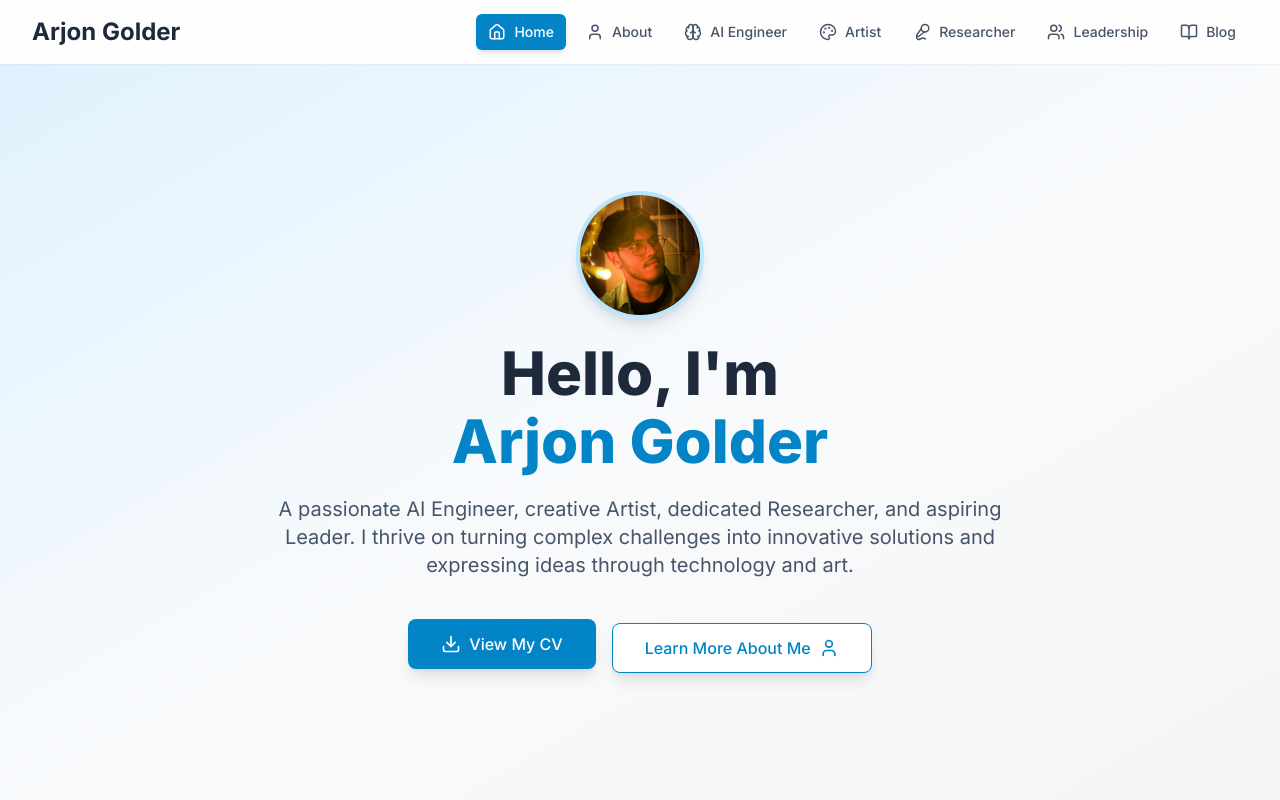
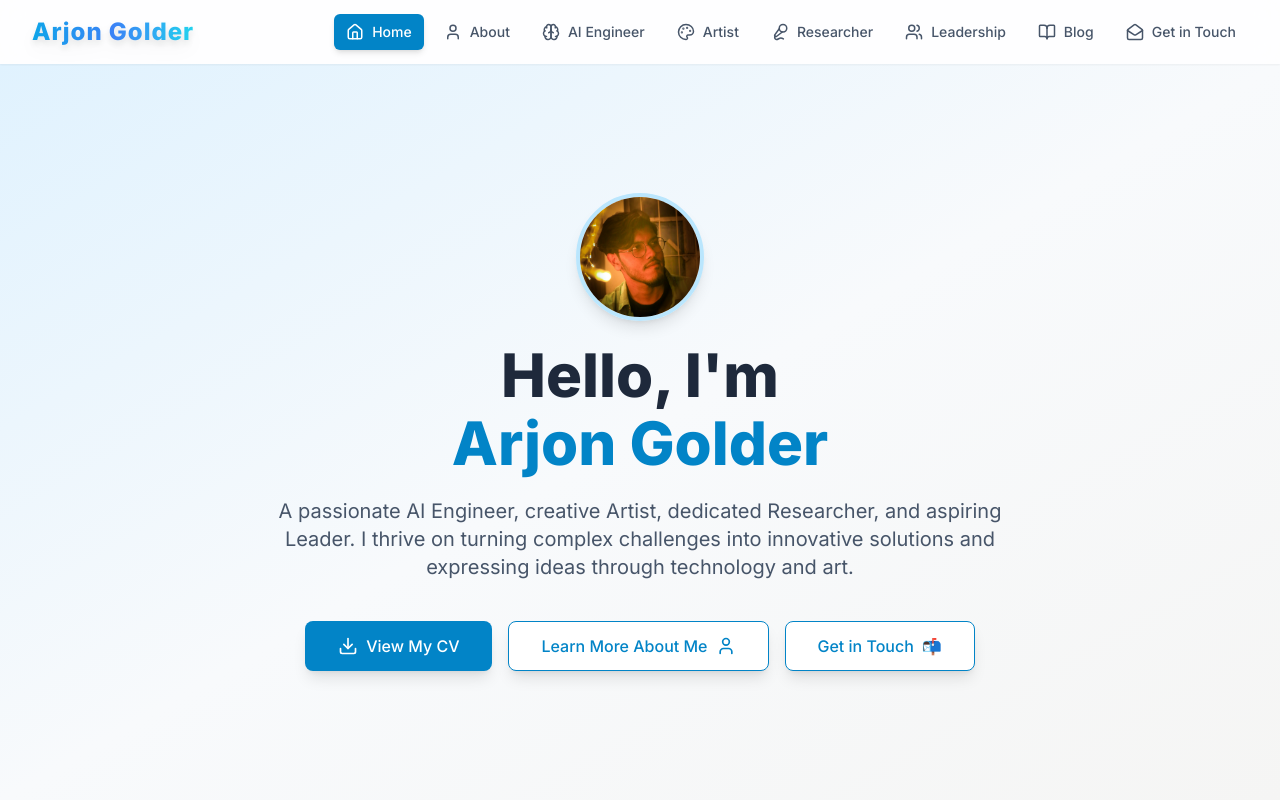
Before and after one commit to arjonnill07/live-portfolio, a React (Vite) app in the folder Arjon-portfolio/: page / in a window 1280 px wide. Shown: the top 800 px of the page. Built offline with nearby package versions, Linux system fonts and the light colour scheme.

Commit message:
updated contact me section

```diff
--- a/Arjon-portfolio/src/App.jsx
+++ b/Arjon-portfolio/src/App.jsx
@@ -8,6 +8,7 @@ import ArtistSection from './components/ArtistSection';
 import ResearcherSection from './components/ResearcherSection';
 import LeadershipSection from './components/LeadershipSection';
 import BlogSection from './components/BlogSection';
+import GetInTouch from './components/GetInTouch';
 
 // Main App Component
 export default function App() {
@@ -38,6 +39,8 @@ export default function App() {
         return <LeadershipSection />;
       case 'blog':
         return <BlogSection />;
+      case 'get-in-touch':
+        return <GetInTouch />;
       default:
         return <HomeSection setCurrentPage={setCurrentPage} />;
     }
--- /dev/null
+++ b/Arjon-portfolio/src/components/GetInTouch.jsx
@@ -0,0 +1,63 @@
+import React from 'react';
+import SectionTitle from './SectionTitle';
+import { Mail, Phone, MapPin, Linkedin, Github, Facebook } from 'lucide-react';
+
+const contactInfo = [
+  {
+    icon: <Mail size={22} className="text-sky-600 mr-3" />, label: 'Email', value: 'arjongoldercse@gmail.com', link: 'mailto:arjongoldercse@gmail.com'
+  },
+  {
+    icon: <Phone size={22} className="text-sky-600 mr-3" />, label: 'Phone', value: '+880 1881896752', link: 'tel:+8801881896752'
+  },
+  {
+    icon: <MapPin size={22} className="text-sky-600 mr-3" />, label: 'Location', value: 'Khulna, Bangladesh', link: null
+  },
+];
+
+const socialLinks = [
+  {
+    icon: <Linkedin size={22} />, label: 'LinkedIn', url: 'https://www.linkedin.com/in/arjon-golder/'
+  },
+  {
+    icon: <Github size={22} />, label: 'GitHub', url: 'https://github.com/arjonnill07'
+  },
+  {
+    icon: <Facebook size={22} />, label: 'Facebook', url: 'https://www.facebook.com/arjon.nill'
+  },
+
+];
+
+const GetInTouch = () => (
+  <section id="get-in-touch" className="py-16 sm:py-24 bg-gradient-to-br from-sky-50 via-blue-50 to-cyan-50 text-slate-800 px-4">
+    <div className="container mx-auto max-w-2xl">
+      <SectionTitle>Get in <span className="text-sky-600">Touch</span></SectionTitle>
+      <p className="text-center text-lg text-slate-600 mb-10">
+        Feel free to reach out for collaborations, opportunities, or just to say hello!
+      </p>
+      <div className="bg-white rounded-xl shadow-lg p-8 mb-10">
+        <ul className="space-y-6">
+          {contactInfo.map((item, idx) => (
+            <li key={idx} className="flex items-center text-lg">
+              {item.icon}
+              {item.link ? (
+                <a href={item.link} className="text-sky-700 hover:underline font-medium">{item.value}</a>
+              ) : (
+                <span className="text-slate-700 font-medium">{item.value}</span>
+              )}
+            </li>
+          ))}
+        </ul>
+      </div>
+      <div className="flex justify-center space-x-8 mt-6">
+        {socialLinks.map((social, idx) => (
+          <a key={idx} href={social.url} target="_blank" rel="noopener noreferrer" className="text-sky-600 hover:text-sky-800 transition-colors flex flex-col items-center">
+            {social.icon}
+            <span className="text-xs mt-1">{social.label}</span>
+          </a>
+        ))}
+      </div>
+    </div>
+  </section>
+);
+
+export default GetInTouch;
--- a/Arjon-portfolio/src/components/Header.jsx
+++ b/Arjon-portfolio/src/components/Header.jsx
@@ -1,5 +1,5 @@
 import React, { useState } from 'react';
-import { Home, User, Brain, Palette, Mic2, Award, Users, BookOpen, Menu, X, Linkedin, Github, Mail } from 'lucide-react';
+import { Home, User, Brain, Palette, Mic2, Award, Users, BookOpen, Menu, X, Linkedin, Github, Mail, MailOpen } from 'lucide-react';
 
 const navLinks = [
   { id: 'home', text: 'Home', icon: <Home size={18} /> },
@@ -9,6 +9,7 @@ const navLinks = [
   { id: 'researcher', text: 'Researcher', icon: <Mic2 size={18} /> },
   { id: 'leadership', text: 'Leadership', icon: <Users size={18} /> },
   { id: 'blog', text: 'Blog', icon: <BookOpen size={18} /> },
+  { id: 'get-in-touch', text: 'Get in Touch', icon: <MailOpen size={18} /> },
 ];
 
 const Header = ({ currentPage, setCurrentPage }) => {
@@ -21,9 +22,10 @@ const Header = ({ currentPage, setCurrentPage }) => {
           <div className="flex-shrink-0">
             <button
               onClick={() => setCurrentPage('home')}
-              className="text-2xl font-bold text-slate-800 hover:text-sky-600 transition-colors"
+              className="text-2xl font-extrabold tracking-tight bg-gradient-to-r from-sky-500 via-blue-500 to-cyan-400 bg-clip-text text-transparent drop-shadow-lg transition-all duration-300 ease-in-out"
+              style={{ letterSpacing: '0.04em' }}
             >
-              Arjon Golder
+              <span className="inline-block">Arjon Golder</span>
             </button>
           </div>
           <nav className="hidden md:flex space-x-1 lg:space-x-2">
--- a/Arjon-portfolio/src/components/HomeSection.jsx
+++ b/Arjon-portfolio/src/components/HomeSection.jsx
@@ -19,7 +19,7 @@ const HomeSection = ({ setCurrentPage }) => (
       <p className="text-lg sm:text-xl text-slate-600 mb-10 leading-relaxed">
         A passionate AI Engineer, creative Artist, dedicated Researcher, and aspiring Leader. I thrive on turning complex challenges into innovative solutions and expressing ideas through technology and art.
       </p>
-      <div className="space-y-4 sm:space-y-0 sm:space-x-4">
+      <div className="space-y-4 sm:space-y-0 sm:space-x-4 flex flex-col sm:flex-row items-center justify-center">
         <a
           href="/documents/Arjon_Golder_CV.pdf"
           target="_blank"
@@ -36,6 +36,13 @@ const HomeSection = ({ setCurrentPage }) => (
           Learn More About Me
           <User size={20} className="ml-2" />
         </button>
+        <button
+          onClick={() => setCurrentPage('get-in-touch')}
+          className="inline-flex items-center justify-center px-8 py-3 border border-sky-600 text-base font-medium rounded-lg text-sky-600 bg-white hover:bg-sky-50 transition-all duration-300 transform hover:scale-105 shadow-lg hover:shadow-xl"
+        >
+          Get in Touch
+          <span className="ml-2" role="img" aria-label="mail">📬</span>
+        </button>
       </div>
     </div>
   </section>
--- a/Arjon-portfolio/src/components/ResearcherSection.jsx
+++ b/Arjon-portfolio/src/components/ResearcherSection.jsx
@@ -5,14 +5,56 @@ import { ExternalLink } from 'lucide-react';
 
 const ResearcherSection = () => {
   const publications = [
-    { title: "Advancements in Few-Shot Learning for NLP", journal: "Journal of AI Research, Vol. 3", year: "2023", link: "#" },
-    { title: "Ethical Considerations in AI Model Deployment", journal: "AI & Society Conference Proceedings", year: "2022", link: "#" },
-    { title: "A Novel Approach to Anomaly Detection in Time Series Data", journal: "Preprint arXiv:xxxx.xxxxx", year: "2024", link: "#" },
+    {
+      title: "Federated Learning for Medical AI (ICICT 2024)",
+      journal: "International Conference on ICT, BUET",
+      year: "2024",
+      link: "https://www.linkedin.com/in/arjon-golder/" // Replace with actual publication link if available
+    },
+    {
+      title: "Smart Augmentation of Brain Tumor MRI Dataset",
+      journal: "Research Project, PSTU",
+      year: "2023",
+      link: "https://github.com/arjonnill07/smart-augmentation-of-Brain-tumor-MRi-dataset-"
+    },
+    {
+      title: "Liver Fibrosis Clinical Decision Support System",
+      journal: "Capstone Project, PSTU",
+      year: "2023",
+      link: "https://github.com/arjonnill07/liver-fibrosis-app"
+    },
+    {
+      title: "Predictive Analytics for Hospital Readmission",
+      journal: "Academic Project, PSTU",
+      year: "2022",
+      link: "https://github.com/arjonnill07/clinical-cdss-readmission"
+    },
   ];
   const certificates = [
-    { name: "Deep Learning Specialization", issuer: "Coursera & deeplearning.ai", year: "2022", imageUrl: "https://placehold.co/400x300/0284C7/FFFFFF?text=Deep+Learning+Cert" },
-    { name: "Research Methodology Workshop", issuer: "My University", year: "2021", imageUrl: "https://placehold.co/400x300/0284C7/FFFFFF?text=Research+Workshop" },
-    { name: "Data Science Ethics", issuer: "Reputable Institute", year: "2023", imageUrl: "https://placehold.co/400x300/0284C7/FFFFFF?text=Data+Ethics+Cert" },
+    {
+      name: "Deep Learning Specialization",
+      issuer: "Coursera & deeplearning.ai",
+      year: "2022",
+      imageUrl: "https://placehold.co/400x300/0284C7/FFFFFF?text=Deep+Learning+Cert"
+    },
+    {
+      name: "Research Methodology Workshop",
+      issuer: "Patuakhali Science and Technology University",
+      year: "2021",
+      imageUrl: "https://placehold.co/400x300/0284C7/FFFFFF?text=Research+Workshop"
+    },
+    {
+      name: "Best Paper Award (ICICT 2024)",
+      issuer: "International Conference on ICT, BUET",
+      year: "2024",
+      imageUrl: "https://placehold.co/400x300/0284C7/FFFFFF?text=Best+Paper+Award"
+    },
+    {
+      name: "Data Science Ethics",
+      issuer: "Reputable Institute",
+      year: "2023",
+      imageUrl: "https://placehold.co/400x300/0284C7/FFFFFF?text=Data+Ethics+Cert"
+    },
   ];
 
   return (
--- a/Arjon-portfolio/src/index.css
+++ b/Arjon-portfolio/src/index.css
@@ -30,3 +30,19 @@ body {
   The .animate-fadeIn class in App.jsx will use this.
   You don't need to define @keyframes or .animate-fadeIn here if it's in tailwind.config.js.
 */
+
+@keyframes gradient-move {
+  0% { background-position: 0% 50%; }
+  100% { background-position: 100% 50%; }
+}
+@keyframes navbarLogoPulse {
+  0%, 100% { filter: drop-shadow(0 0 8px #38bdf8); }
+  50% { filter: drop-shadow(0 0 24px #a21caf); }
+}
+.animate-gradient-move {
+  background-size: 200% 200%;
+  animation: gradient-move 3s linear infinite alternate;
+}
+.animate-navbarLogoPulse {
+  animation: navbarLogoPulse 2.5s infinite;
+}
```
